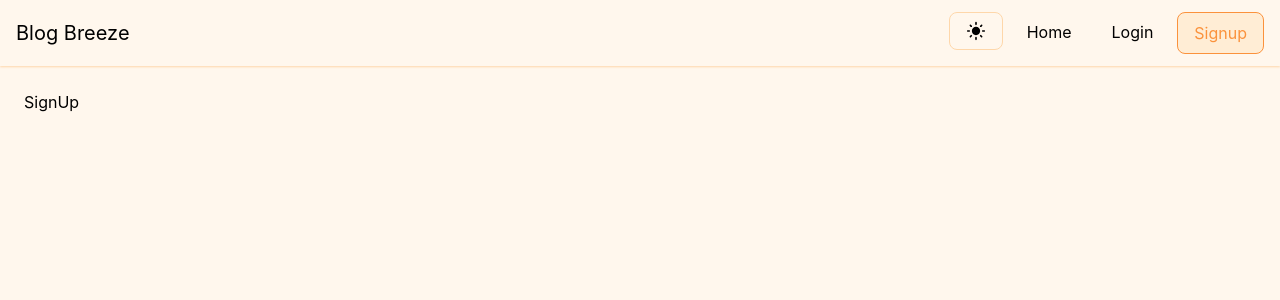
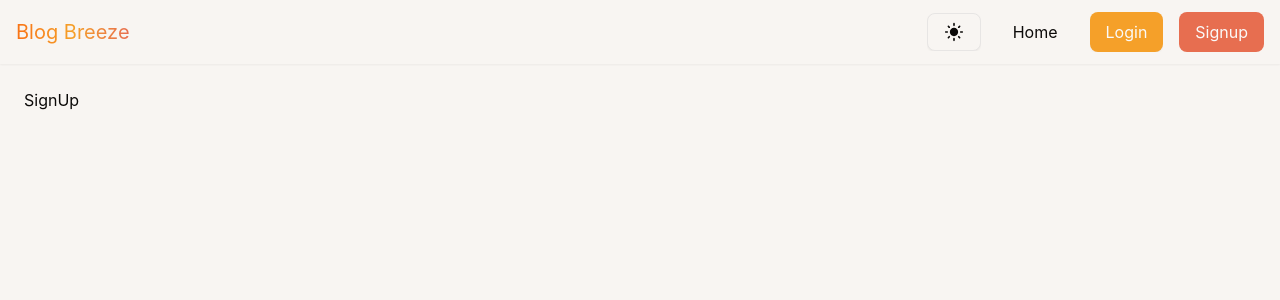
Before and after one commit to shubhamprakash681/blog-breeze, a React (Vite) app: page /signup in a window 1280 px wide. Shown: the top 300 px of the page. Built offline with nearby package versions, Linux system fonts and the light colour scheme; no server answers.

Commit message:
Styling improved

```diff
--- a/src/App.tsx
+++ b/src/App.tsx
@@ -41,8 +41,8 @@ const App: React.FC = () => {
   }, [theme]);
 
   return (
-    <div className="app-container bg-orange-50 text-black dark:bg-slate-700 dark:text-white">
-      <div className="outer-top shadow-sm shadow-orange-200">
+    <div className="app-container bg-background text-foreground">
+      <div className="outer-top shadow-sm backdrop-blur supports-[backdrop-filter]:bg-background">
         <Header />
       </div>
 
--- a/src/components/header/Header.tsx
+++ b/src/components/header/Header.tsx
@@ -11,7 +11,13 @@ type NavItems = {
   name: string;
   slug: string;
   active: boolean;
-  isSolidButton: boolean;
+  buttonVariant:
+    | "primary"
+    | "secondary"
+    | "outlined"
+    | "destructive"
+    | "ghost"
+    | "link";
 };
 
 const Header: React.FC = () => {
@@ -25,57 +31,66 @@ const Header: React.FC = () => {
       name: "Home",
       slug: "/",
       active: true,
-      isSolidButton: false,
+      buttonVariant: "link",
     },
     {
       name: "Login",
       slug: "/login",
       active: !isAuthenticated,
-      isSolidButton: false,
+      buttonVariant: "secondary",
     },
     {
       name: "Signup",
       slug: "/signup",
       active: !isAuthenticated,
-      isSolidButton: true,
+      buttonVariant: "primary",
     },
     {
       name: "All Posts",
       slug: "/all-posts",
       active: isAuthenticated,
-      isSolidButton: false,
+      buttonVariant: "link",
     },
     {
       name: "Add Post",
       slug: "/add-post",
       active: isAuthenticated,
-      isSolidButton: false,
+      buttonVariant: "link",
     },
   ];
 
   return (
     <header className="py-3">
       <Container>
-        <nav className="flex">
+        <nav className="flex items-center">
           <div className="mr-4 flex items-center">
             <Link to={"/"}>
-              <Logo className="text-xl" width="70px">
+              <Logo
+                className="text-xl bg-gradient-to-r from-primary via-secondary to-accent bg-clip-text text-transparent"
+                width="70px"
+              >
                 Blog Breeze
               </Logo>
             </Link>
           </div>
 
-          <ul className="flex ml-auto gap-2">
+          <ul className="flex items-center ml-auto gap-4">
             {theme === "light" && (
               <li>
-                <Button onClick={() => dispatch(toggleTheme())}>
+                <Button
+                  variant="outlined"
+                  onClick={() => dispatch(toggleTheme())}
+                >
                   {<MdLightMode size={"20px"} />}
                 </Button>
               </li>
             )}
             {theme === "dark" && (
               <li>
-                <Button onClick={() => dispatch(toggleTheme())}>
+                <Button
+                  variant="outlined"
+                  onClick={() => dispatch(toggleTheme())}
+                >
                   {<MdDarkMode size={"20px"} />}
                 </Button>
               </li>
@@ -88,16 +103,10 @@ const Header: React.FC = () => {
                     <NavLink
                       to={navItem.slug}
                       className={({ isActive }) =>
-                        `${isActive && "text-orange-400"}`
+                        `${isActive && "text-primary"}`
                       }
                     >
-                      <Button
-                        className={`${
-                          navItem.name !== "Signup" &&
-                          "border-none hover:bg-transparent"
-                        }`}
-                        isSolid={navItem.isSolidButton}
-                      >
+                      <Button variant={navItem.buttonVariant}>
                         {navItem.name}
                       </Button>
                     </NavLink>
--- a/src/components/ui/Button.tsx
+++ b/src/components/ui/Button.tsx
@@ -1,9 +1,39 @@
 import React from "react";
+
+type buttonClass = {
+  [key in
+    | "primary"
+    | "secondary"
+    | "outlined"
+    | "destructive"
+    | "ghost"
+    | "link"]: string;
+};
+
+const buttonClass: buttonClass = {
+  primary:
+    "px-4 py-2 rounded-lg bg-accent hover:bg-accent text-accentForeground transition-all duration-300 hover:shadow-lg hover:scale-105",
+  secondary:
+    "px-4 py-2 rounded-lg bg-secondary text-secondaryForeground shadow-sm hover:bg-secondary/80 transition-all duration-300 hover:shadow-lg hover:scale-105",
+  outlined:
+    "px-4 py-2 rounded-lg border border-input bg-background shadow-sm hover:bg-accent hover:text-accentForeground transition-all duration-300 hover:shadow-lg hover:scale-105",
+  destructive:
+    "px-4 py-2 rounded-lg bg-destructive text-destructiveForeground shadow-sm hover:bg-destructive/90 transition-all duration-300 hover:shadow-lg hover:scale-105",
+  ghost:
+    "px-4 rounded-lg py-2 hover:bg-accent hover:text-accentForeground transition-all duration-300 hover:shadow-lg hover:scale-105",
+  link: "px-4 py-2 rounded-lg underline-offset-4 hover:underline hover:text-primary transition-all duration-300 hover:shadow-lg hover:scale-105",
+};
 
 type ButtonProps = {
   children: React.ReactNode;
   type?: "submit" | "reset" | "button";
-  isSolid?: boolean;
+  variant?:
+    | "primary"
+    | "secondary"
+    | "outlined"
+    | "destructive"
+    | "ghost"
+    | "link";
   className?: string;
   [key: string]: any; // Allow additional props
 };
@@ -11,18 +41,14 @@ type ButtonProps = {
 const Button: React.FC<ButtonProps> = ({
   children,
   type = "button",
-  isSolid,
+  variant = "primary",
   className,
   ...props
 }) => {
   return (
     <button
       {...props}
-      className={`${className} border ${
-        isSolid
-          ? "bg-orange-100 border-orange-400 hover:bg-orange-200"
-          : "border-orange-200 hover:bg-orange-100"
-      } px-4 py-2 rounded-lg hover:underline hover:decoration-orange-500 hover:text-orange-500`}
+      className={`${className} ${buttonClass[variant]}`}
       type={type}
     >
       {children}
```
